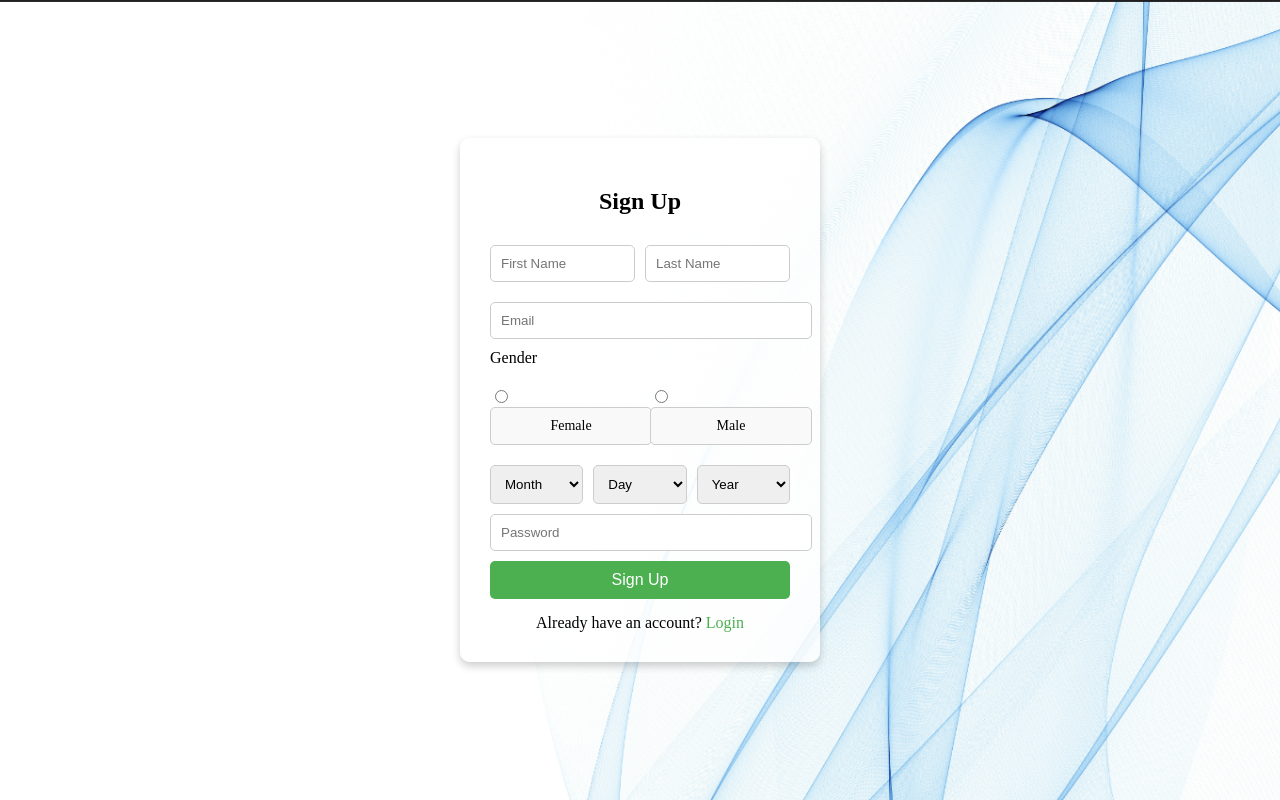
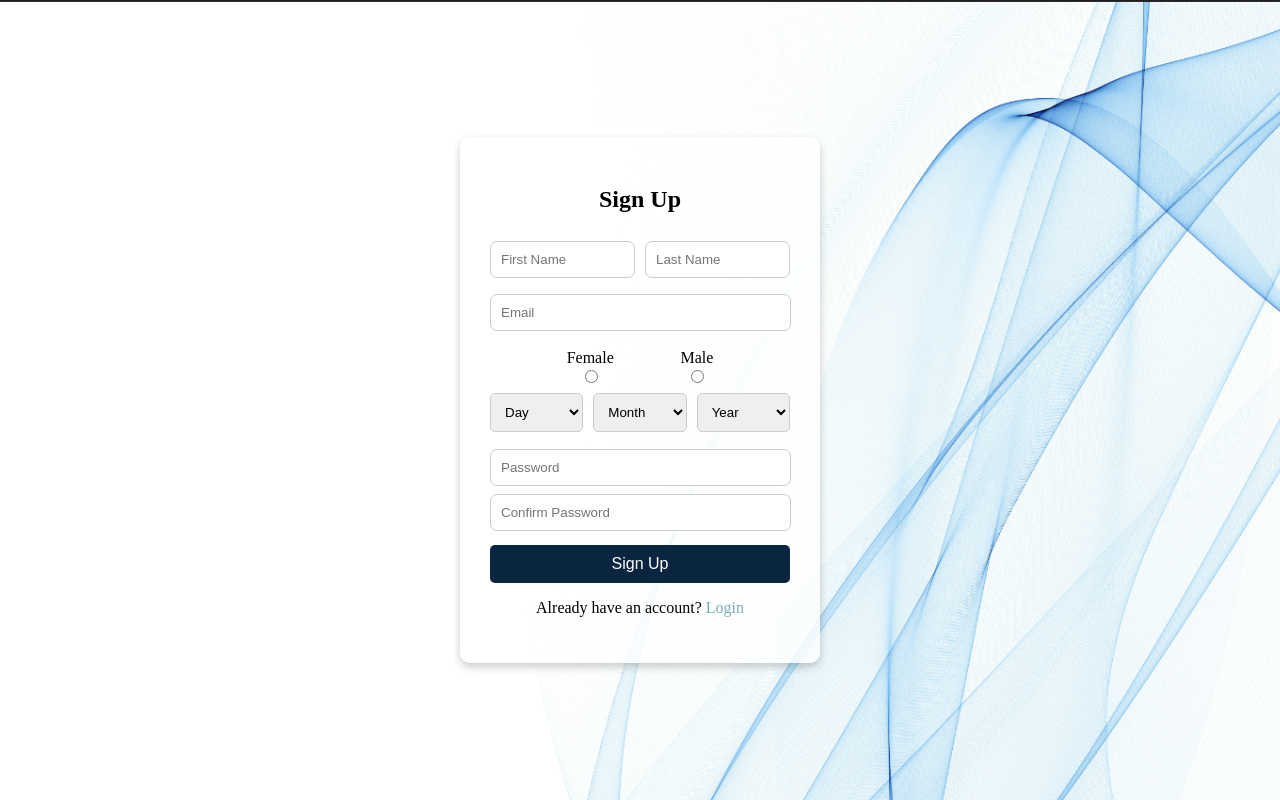
Before and after one commit to ishowbeha/Projekti, a PHP site: page /sign_up.html in a window 1280 px wide. Run offline with PHP 8.4, Linux system fonts and the light colour scheme.

Commit message:
rregullimi i login ne navBar, login page, sign up page

```diff
--- a/sign_up.css
+++ b/sign_up.css
@@ -20,15 +20,26 @@ h2 {
     text-align: center;
     margin-bottom: 20px;
 }
-.input-field {
-    width: 100%;
+.inputet {
+    width: 93%;
     padding: 10px;
-    margin: 10px 0;
+    margin: 8px 0;
     border: 1px solid #ccc;
-    border-radius: 5px;
+    border-radius: 7px;
 }
-.input-field:focus {
-    border-color: #4CAF50;
+.inputetConfirmPassword {
+    width: 93%;
+    padding: 10px;
+    border: 1px solid #ccc;
+    border-radius: 7px;
+    margin-bottom: 14px;
+}
+.inputet:focus {
+    border-color: #0a2540;
+    outline: none;
+}
+.inputetConfirmPassword:focus {
+    border-color: #0a2540;
     outline: none;
 }
 .input-container {
@@ -36,13 +47,14 @@ h2 {
     justify-content: space-between;
     gap: 10px;
 }
-.input-container .input-field {
+.input-container .inputet {
     width: 48%;
 }
 .birthday-container {
     display: flex;
     justify-content: space-between;
     gap: 10px;
+    margin-bottom: 9px;
 }
 .birthday-container select {
     width: 32%;
@@ -50,41 +62,24 @@ h2 {
     border-radius: 5px;
     border: 1px solid #ccc;
 }
-.mainGender {
+.mainGender{
     display: flex;
-    justify-content: space-between;
-    gap: 20px;
-    margin: 20px 0;
+    justify-content: space-evenly;
+    margin: 10px;
 }
-
-.genders {
-    flex: 1;
+.mainGender .genders{
+    display: flex;
+    flex-direction: column-reverse;
 }
-
-.genders label {
-    display: block;
+.butoni {
     width: 100%;
     padding: 10px;
-    text-align: center;
-    font-size: 14px;
-    border: 1px solid #ccc;
-    border-radius: 5px;
-    cursor: pointer;
-    background-color: #f9f9f9;
-    transition: background-color 0.3s, border-color 0.3s;
-}
-.btn {
-    width: 100%;
-    padding: 10px;
-    background-color: #4CAF50;
+    background-color:#0a2540;
     color: white;
     border: none;
     border-radius: 5px;
     cursor: pointer;
     font-size: 16px;
-}
-.btn:hover {
-    background-color: #45a049;
 }
 .login-link {
     display: block;
@@ -92,12 +87,9 @@ h2 {
     margin-top: 15px;
 }
 .login-link a {
-    color: #4CAF50;
+    color: rgb(124, 171, 184);
     text-decoration: none;
 }
 .login-link a:hover {
     text-decoration: underline;
 }
-p{
-    margin: 0%;
-}
--- a/sign_up.html
+++ b/sign_up.html
@@ -9,14 +9,13 @@
 <body>
     <div class="signup-container">
         <h2>Sign Up</h2>
-        <form action="#" method="post">
+        <form action="#">
             <div class="input-container">
-                <input type="text" class="input-field" placeholder="First Name" name="firstname" required>
-                <input type="text" class="input-field" placeholder="Last Name" name="lastname" required>
+                <input type="text" class="inputet" placeholder="First Name" name="firstname" required>
+                <input type="text" class="inputet" placeholder="Last Name" name="lastname" required>
             </div>
 
-            <input type="email" class="input-field" placeholder="Email" name="email" required>
-            <p>Gender</p>
+            <input type="email" class="inputet" placeholder="Email" name="email" required>
             <div class="mainGender">
                     <div class="genders">
                         <input id="female" type="radio" name="gender" value="f">
@@ -109,11 +110,12 @@
                 </select>
             </div>
 
-            <input type="password" class="input-field" placeholder="Password" name="password" required>
-            <button type="submit" class="btn">Sign Up</button>
+            <input type="password" class="inputet" placeholder="Password" name="password" required>
+            <input type="password" class="inputetConfirmPassword" placeholder="Confirm Password" name="password" required>
+            <button type="submit" class="butoni">Sign Up</button>
         </form>
         <div class="login-link">
-            <p>Already have an account? <a href="prov.html">Login</a></p> <!-- Linku për Login -->
+            <p>Already have an account? <a href="logIn1.html">Login</a></p> <!-- Linku për Login -->
         </div>
     </div>
 </body>
--- a/style.css
+++ b/style.css
@@ -14,9 +14,11 @@ p{
 }
 #loginDiv #butoniLogIn{
     width: 95px;
-    height: 30px;
+    height: 35px;
     background-color: rgb(124, 171, 184);
     margin-right: 23px;
+    border: none;
+    border-radius: 15px;
 }
 #home {
     background-image: url("Foto_Kryesore.jpg");
```
Also changed, not shown: other parts of sign_up.html (+17 -15 lines), LogIn1.css (+12 -8 lines), LogIn1.html (+5 -5 lines). Lines whose indentation alone changed are shown as unchanged.
